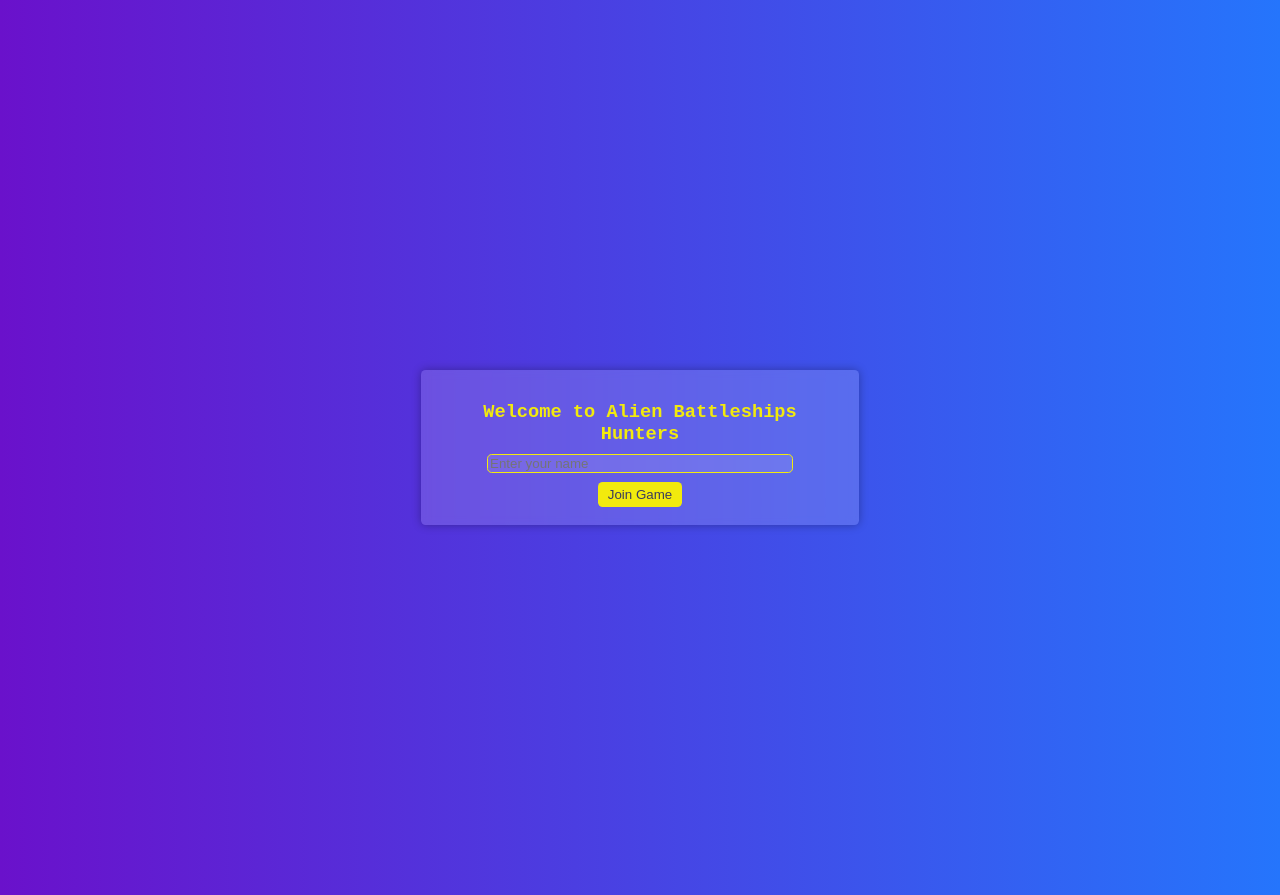
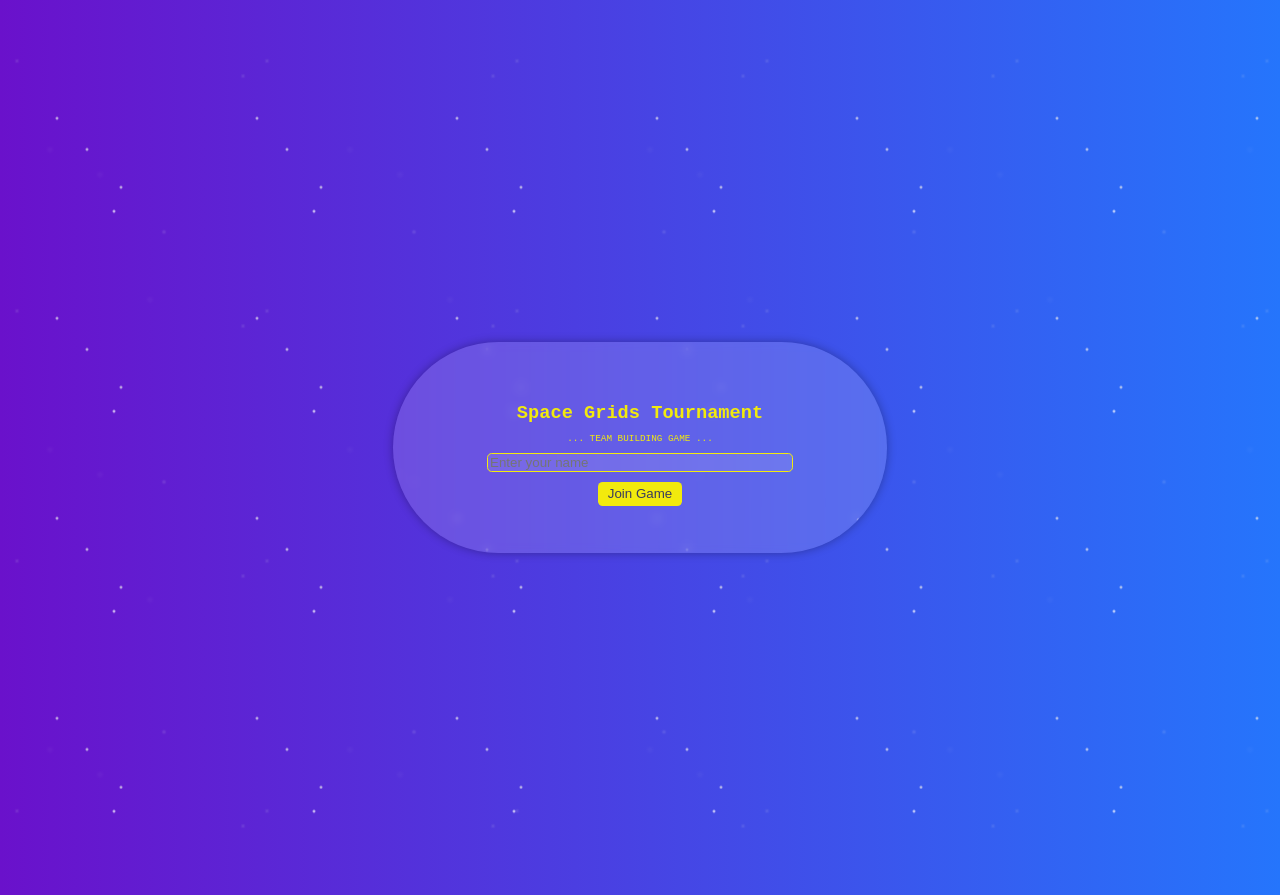
Before and after one commit to dabor102/Mutliplayer-game, a Flask app: page / in a window 1280 px wide. Run offline with Flask 2, Linux system fonts and the light colour scheme; some libraries are stand-ins or nearby versions.

Commit message:
css background animation + some style adjutments

```diff
--- a/game_manager.py
+++ b/game_manager.py
@@ -10,11 +10,11 @@ logger = logging.getLogger(__name__)
 
 
 class GameManager:
-    def __init__(self):
+    def __init__(self) -> None:
         self.players = {}
         self.waiting_player = None
         self.games = {}
-        self.current_level = 3  # Initialize with level 1
+        self.current_level = 1  # Initialize with level 1
 
         # Validate the configuration when the GameManager is initialized
         try:
--- a/static/css/style.css
+++ b/static/css/style.css
@@ -1,3 +1,59 @@
+/* Space background container */
+.space-background {
+    position: fixed;
+    top: 0;
+    left: 0;
+    width: 100%;
+    height: 100%;
+    overflow: hidden;
+    z-index: 1;
+}
+
+
+/* Star layers */
+.stars, .stars2, .stars3 {
+    position: absolute;
+    top: 0;
+    left: 0;
+    right: 0;
+    bottom: 0;
+    animation: starMove linear infinite;
+}
+
+.stars {
+    background-image: radial-gradient(2px 2px at calc(20px + var(--offset-x) * 1px) calc(30px + var(--offset-y) * 1px), #eee, rgba(0,0,0,0)),
+                      radial-gradient(2px 2px at calc(40px + var(--offset-x) * 2px) calc(70px + var(--offset-y) * 2px), #fff, rgba(0,0,0,0)),
+                      radial-gradient(1px 1px at calc(90px + var(--offset-x) * 3px) calc(40px + var(--offset-y) * 3px), #fff, rgba(0,0,0,0));
+    background-size: 200px 200px;
+    animation-duration: calc(30s + var(--offset-x) * 0.2s);
+}
+
+.stars2 {
+    background-image: radial-gradient(1px 1px at calc(10px + var(--offset-x) * 1px) calc(10px + var(--offset-y) * 1px), #eee, rgba(0,0,0,0)),
+                      radial-gradient(1px 1px at calc(150px + var(--offset-x) * 2px) calc(150px + var(--offset-y) * 2px), #fff, rgba(0,0,0,0)),
+                      radial-gradient(1px 1px at calc(60px + var(--offset-x) * 3px) calc(170px + var(--offset-y) * 3px), #fff, rgba(0,0,0,0));
+    background-size: 250px 250px;
+    animation-duration: calc(60s + var(--offset-y) * 0.2s);
+    filter: blur(1px);
+}
+
+.stars3 {
+    background-image: radial-gradient(1px 1px at calc(50px + var(--offset-x) * 1px) calc(80px + var(--offset-y) * 1px), #eee, rgba(0,0,0,0)),
+                      radial-gradient(1px 1px at calc(100px + var(--offset-x) * 2px) calc(50px + var(--offset-y) * 2px), #fff, rgba(0,0,0,0)),
+                      radial-gradient(1px 1px at calc(150px + var(--offset-x) * 3px) calc(120px + var(--offset-y) * 3px), #fff, rgba(0,0,0,0));
+    background-size: 300px 300px;
+    animation-duration: calc(90s + var(--offset-x) * 0.2s);
+    filter: blur(2px);
+}
+
+@keyframes starMove {
+    from {
+        transform: translateY(0);
+    }
+    to {
+        transform: translateY(200px);
+    }
+}
 :root {
     --main-bg-color: #3A3C5E;
     --text-color: #F2EA0D;
@@ -20,17 +76,21 @@ body, html {
     align-items: center;
 }
 
+
+
+
 /* Login form styles */
 #login-form {
     text-align: center;
     background-color: var(--main-bg-color);
-    padding: 2rem;
-    border-radius: var(--border-radius);
+    padding: 5rem;
+    border-radius: 150px;
     background-color: rgba(255, 255, 255, .15);
     backdrop-filter: blur(5px);
     box-shadow: 0 0 10px rgba(0, 0, 0, 0.3);
     max-width: 400px;
     width: 90%;
+    z-index: 2;
 }
 
 #login-form h1 {
--- a/templates/index.html
+++ b/templates/index.html
@@ -3,17 +3,31 @@
 <head>
     <meta charset="UTF-8">
     <meta name="viewport" content="width=device-width, initial-scale=1.0">
-    <title>Alien Battleships Hunters</title>
+    <title>Space Grids Tournament</title>
     <link rel="stylesheet" href="static/css/style.css">
     <script src="https://cdnjs.cloudflare.com/ajax/libs/socket.io/4.5.4/socket.io.js"></script>
 </head>
 <body>
+
+    <div class="space-background">
+        <div class="stars" style="--offset-x: 37; --offset-y: 53;"></div>
+        <div class="stars" style="--offset-x: 67; --offset-y: 89;"></div>
+        <div class="stars" style="--offset-x: 101; --offset-y: 131;"></div>
+        <div class="stars2" style="--offset-x: 7; --offset-y: 31;"></div>
+        <div class="stars2" style="--offset-x: 233; --offset-y: 47;"></div>
+        <div class="stars3" style="--offset-x: 59; --offset-y: 333;"></div>
+        <div class="stars3" style="--offset-x: 0; --offset-y: 55;"></div>
+
+    </div>
+
     <div id="login-form">
-        <h1>Welcome to Alien Battleships Hunters</h1>
+        <h1>Space Grids Tournament</h1>
+        <p>... TEAM BUILDING GAME ...</p>
         <form id="login-form-element">
             <input type="text" id="player-name" placeholder="Enter your name" required>
             <button type="submit" id="join-game">Join Game</button>
         </form>
+
     </div>
 
     <div id="game-container" style="display: none;">
@@ -26,10 +40,13 @@
                     <span class="control-button"></span>
                 </div>
             </div>
-            <div class="console-content"></div>
+            <div class="console-content">
+                 <div id="game-status-message"></div>
+            </div>
         </div>
 
         <div class="mission-objective">
+
             <h2>Mission Objective</h2>
             <p>Welcome, <span id="player-name-display"></span>!</p>
             <p>Your role: <span id="player-role"></span></p>
@@ -61,7 +78,7 @@
             <p>Remaining Time: <span id="remaining-time">15.0</span>s</p>
         </div>
 
-        <div id="game-status-message"></div>
+
 
         <button id="next-button" style="display: none;">Next Turn</button>
     </div>
```
Also changed, not shown: other parts of static/css/style.css (+20 -20 lines).
